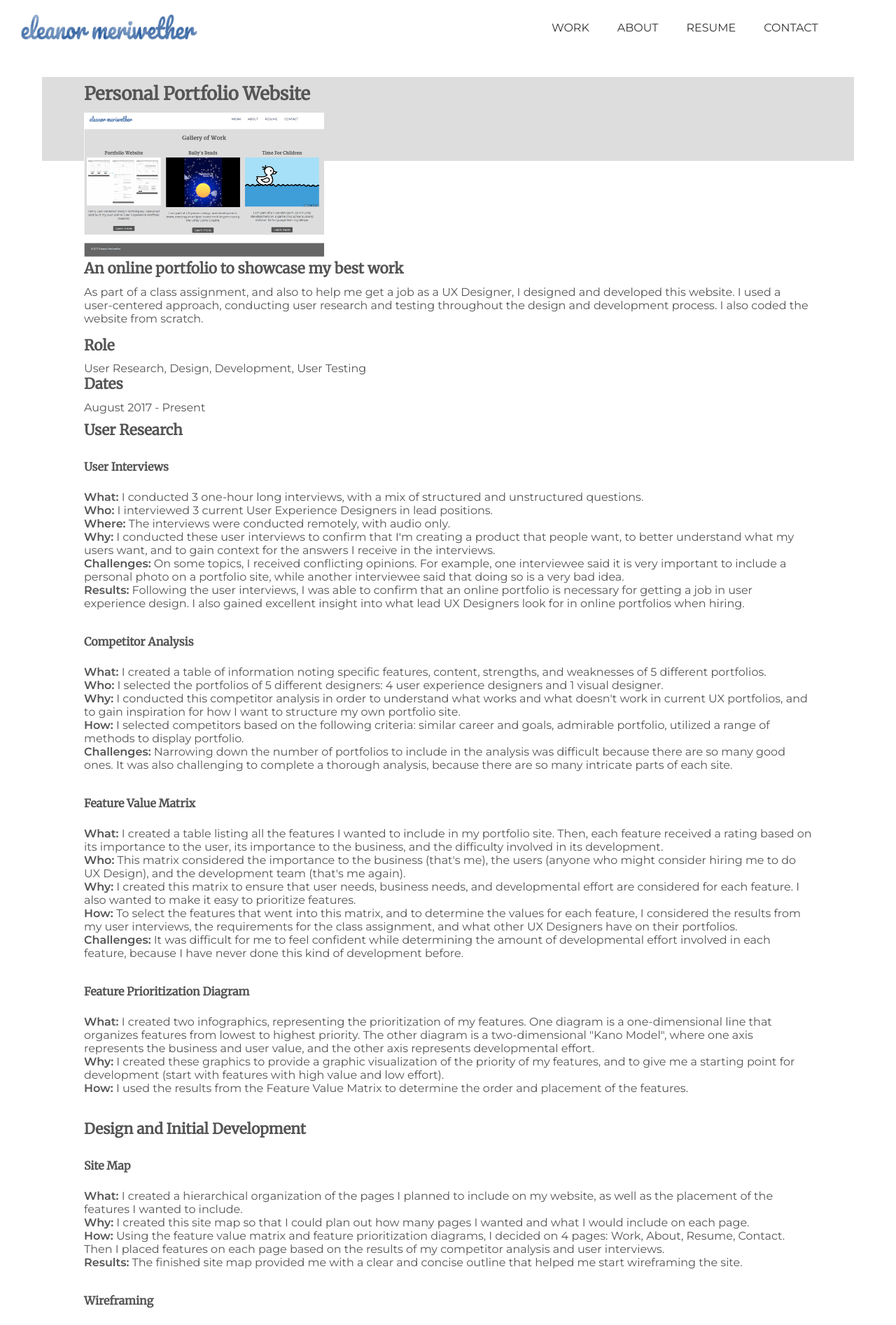
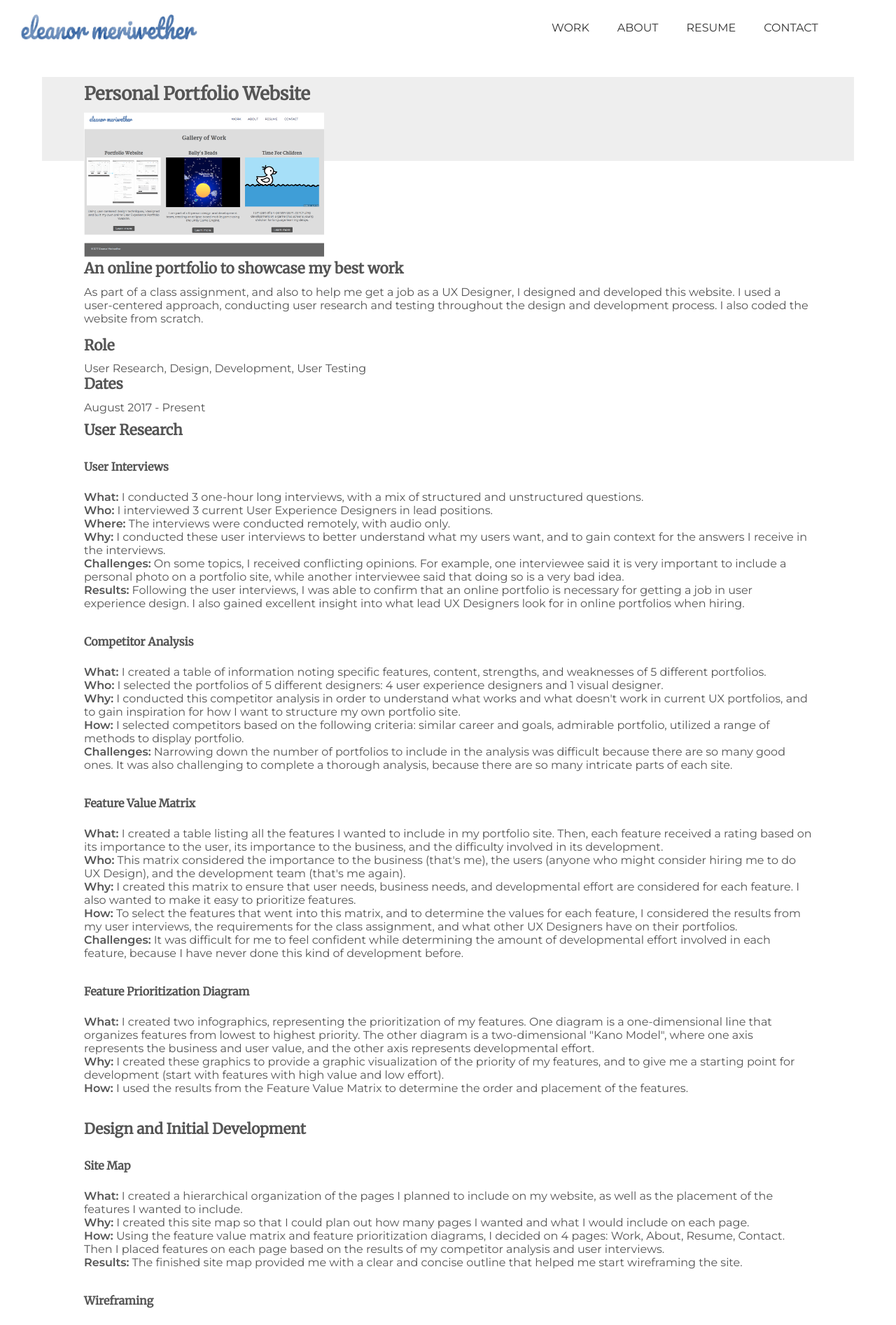
Before and after one commit to emeriwether/emeriwether.github.io, a Jekyll site: the page built from project1.html, in a window 1280 px wide. Shown: the top 1894 px of the page at 70% size. Built offline with Jekyll 4.4.1, drawn with Linux system fonts in a browser that asks for light colours.

Commit message:
adjust proj 1 descrip structure

```diff
--- a/css/styles.css
+++ b/css/styles.css
@@ -142,11 +142,9 @@
 article.PortfolioWebsite::after { content:''; display: block; clear: both; }
 
 
-article.PortfolioWebsite header { background-color: #ddd; display: inline-block; padding: 10px 60px; }
+article.PortfolioWebsite header { background-color: #eee; display: inline-block; padding: 10px 60px; }
 article.PortfolioWebsite header::after { content:''; display: block; clear: both; }
-
-
-article.PortfolioWebsite header img { width: 33%; }
+article.PortfolioWebsite header img { width: 33%; display: inline-block; }
 article.PortfolioWebsite p span { font-weight: 600; }
 
 
--- a/project1.html
+++ b/project1.html
@@ -27,7 +27,7 @@
 
         <br><span>Where:</span> The interviews were conducted remotely, with audio only.
 
-        <br><span>Why:</span> I conducted these user interviews to confirm that I'm creating a product that people want, to better understand what my users want, and to gain context for the answers I receive in the interviews.
+        <br><span>Why:</span> I conducted these user interviews to better understand what my users want, and to gain context for the answers I receive in the interviews.
 
         <br><span>Challenges:</span> On some topics, I received conflicting opinions. For example, one interviewee said it is very important to include a personal photo on a portfolio site, while another interviewee said that doing so is a very bad idea.
 
```
